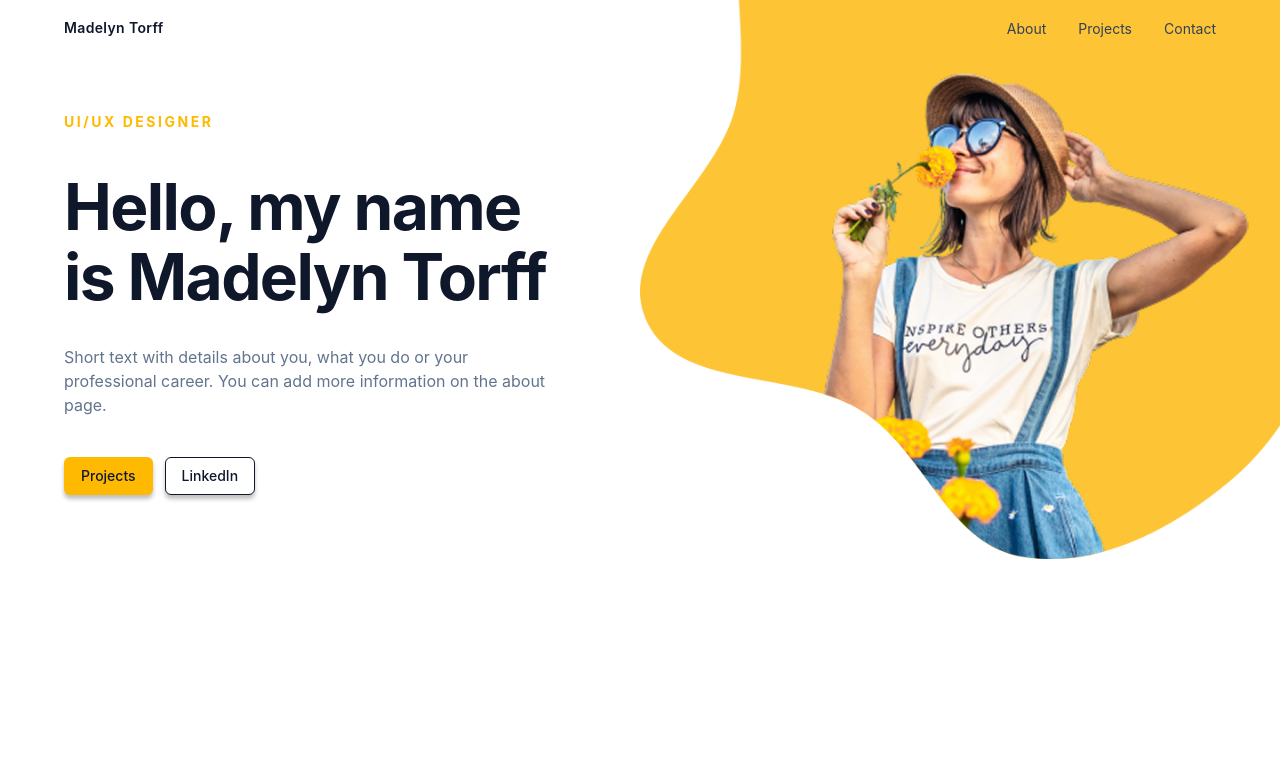
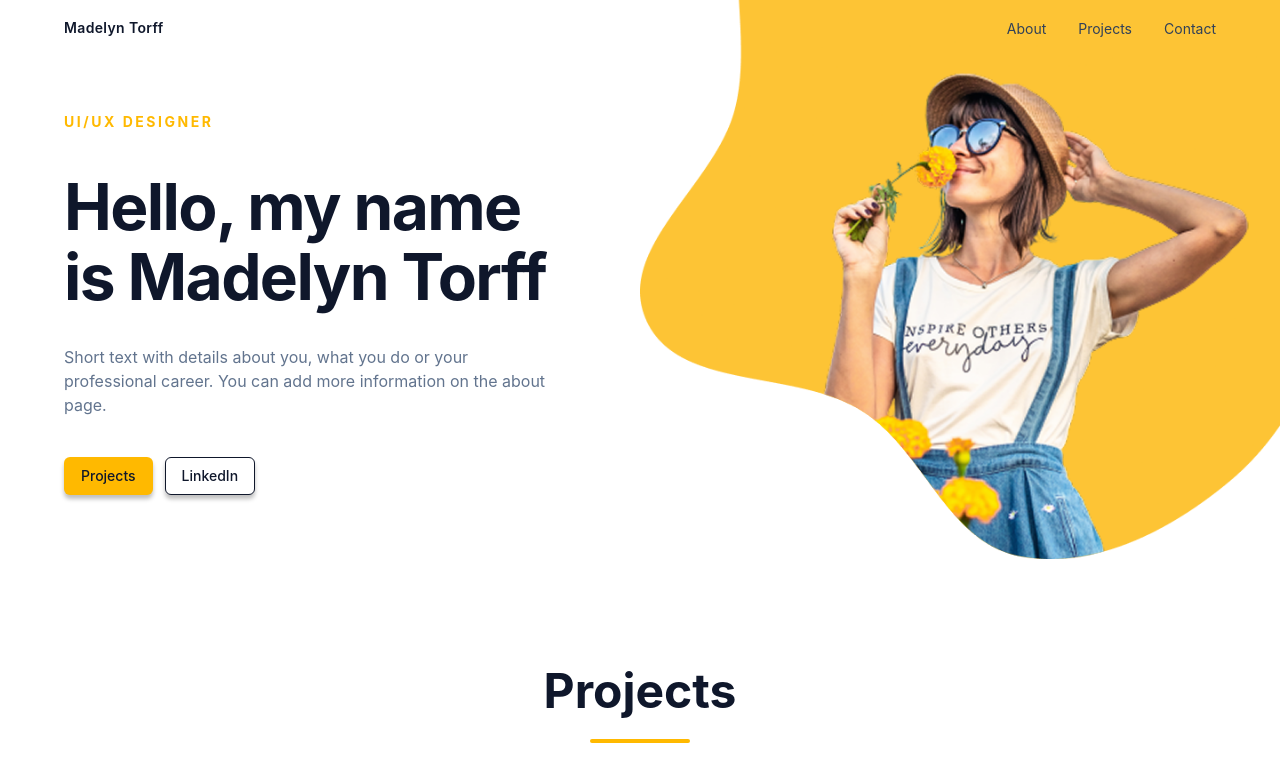
Before and after one commit to ErYors/portfolio, a React app: page / in a window 1280 px wide. Shown: the top 782 px of the page. Built offline with nearby package versions, Linux system fonts and the light colour scheme; the HTML template or start-up script is replaced by a standard one.

Commit message:
add: composant SectionTitle réutilisable + Projects en preview

```diff
--- a/src/App.jsx
+++ b/src/App.jsx
@@ -1,5 +1,6 @@
 import Header from './components/Header'
 import Intro from './components/Intro'
+import SectionTitle from './components/SectionTitle'
 import yellowBg from './assets/yellow-bg.png'
 import heroWoman from './assets/hero-woman.png'
 
@@ -32,6 +33,10 @@
 
       <main>
         <Intro />
+
+        <section className="max-w-300 mx-auto px-6 py-16">
+          <SectionTitle>Projects</SectionTitle>
+        </section>
       </main>
     </div>
   )
--- /dev/null
+++ b/src/components/SectionTitle.jsx
@@ -0,0 +1,10 @@
+export default function SectionTitle({ children }) {
+  return (
+    <div className="text-center">
+      <h2 className="text-[clamp(2rem,4vw,3rem)] font-bold text-slate-900">
+        {children}
+      </h2>
+      <div className="mt-3 mx-auto h-1 w-25 rounded-full bg-amber-400" />
+    </div>
+  )
+}
```
